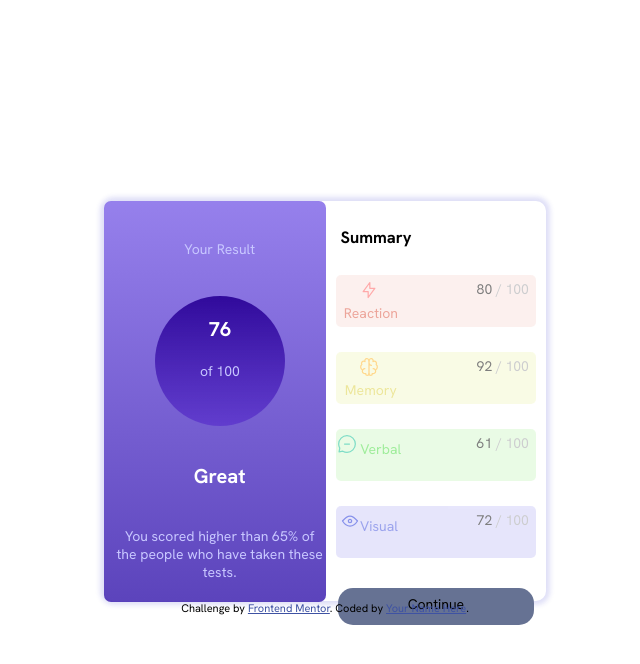
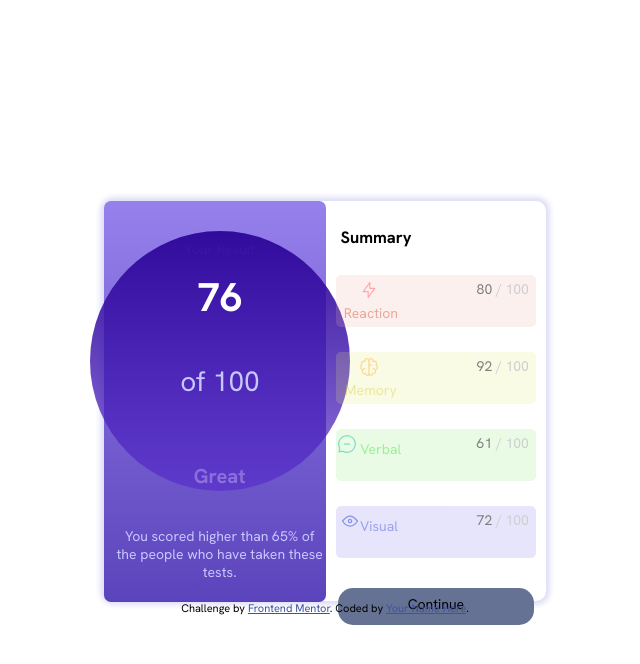
Before and after one commit to yommieq/bug-free-engine, a plain HTML site: page index.html in a window 1280 px wide. In both pictures the pointer is over the element 534 px from the left and 360 px from the top of the page. Shown: the whole page, without its empty margins (315-955 px from the left). Drawn offline with Linux system fonts and the light colour scheme.

Commit message:
Update index.html

```diff
--- a/index.html
+++ b/index.html
@@ -66,7 +66,7 @@
       transition: transform 1s ease;
     }
     #avg-sum:hover{
-      transform: rotatey(360deg);
+      transform: scale(2);
     }
     #wht{
       color: white;
```
